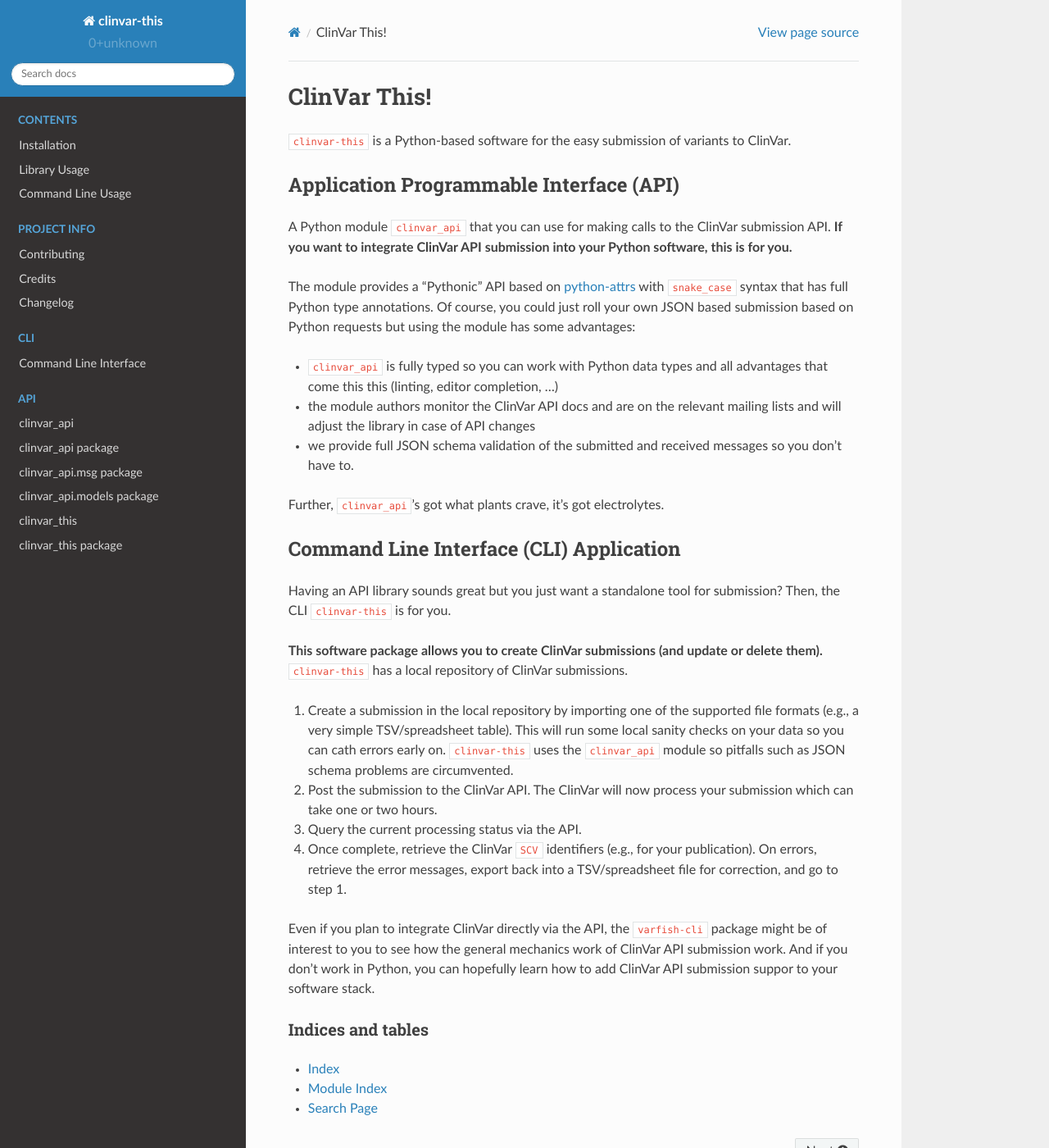
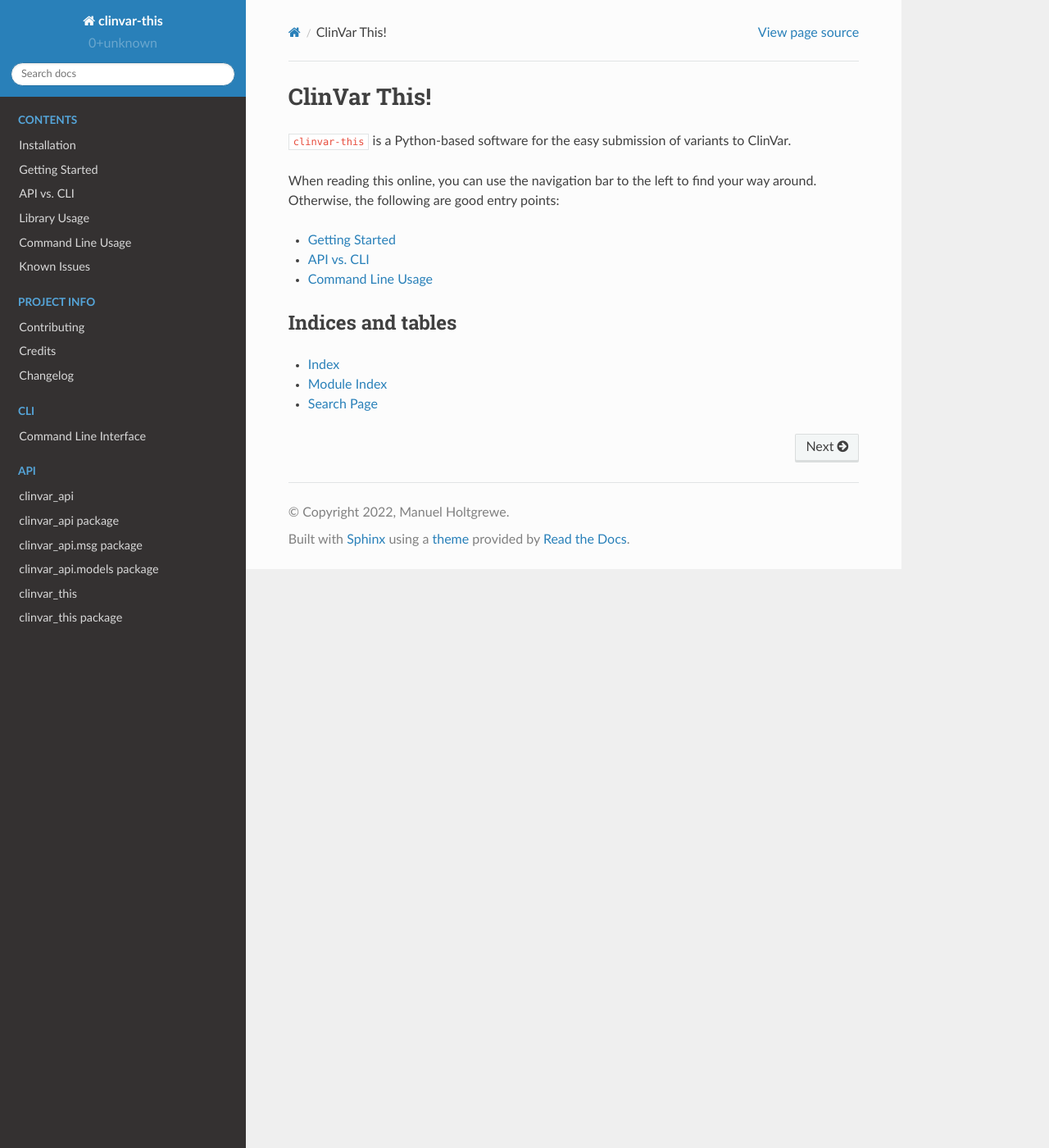
Before and after one commit to varfish-org/clinvar-this, a Sphinx documentation site: the page built from docs/index.rst, in a window 1280 px wide and 1400 px high. Shown: the whole window at 82% size. Built offline with Sphinx 7.4.7 and the Read the Docs theme 2.0.0, drawn with Linux system fonts in a browser that asks for light colours.

```diff
--- a/docs/index.rst
+++ b/docs/index.rst
@@ -4,43 +4,12 @@ ClinVar This!
 
 ``clinvar-this`` is a Python-based software for the easy submission of variants to ClinVar.
 
-----------------------------------------
-Application Programmable Interface (API)
-----------------------------------------
+When reading this online, you can use the navigation bar to the left to find your way around.
+Otherwise, the following are good entry points:
 
-A Python module ``clinvar_api`` that you can use for making calls to the ClinVar submission API.
-**If you want to integrate ClinVar API submission into your Python software, this is for you.**
-
-The module provides a "Pythonic" API based on `python-attrs <https://www.attrs.org/en/stable/>`__ with ``snake_case`` syntax that has full Python type annotations.
-Of course, you could just roll your own JSON based submission based on Python requests but using the module has some advantages:
-
-* ``clinvar_api`` is fully typed so you can work with Python data types and all advantages that come this this (linting, editor completion, ...)
-* the module authors monitor the ClinVar API docs and are on the relevant mailing lists and will adjust the library in case of API changes
-* we provide full JSON schema validation of the submitted and received messages so you don't have to.
-
-Further, ``clinvar_api``'s got what plants crave, it's got electrolytes.
-
-----------------------------------------
-Command Line Interface (CLI) Application
-----------------------------------------
-
-Having an API library sounds great but you just want a standalone tool for submission?
-Then, the CLI ``clinvar-this`` is for you.
-
-**This software package allows you to create ClinVar submissions (and update or delete them).**
-``clinvar-this`` has a local repository of ClinVar submissions.
-
-1. Create a submission in the local repository by importing one of the supported file formats (e.g., a very simple TSV/spreadsheet table).
-   This will run some local sanity checks on your data so you can cath errors early on.
-   ``clinvar-this`` uses the ``clinvar_api`` module so pitfalls such as JSON schema problems are circumvented.
-2. Post the submission to the ClinVar API.
-   The ClinVar will now process your submission which can take one or two hours.
-3. Query the current processing status via the API.
-4. Once complete, retrieve the ClinVar ``SCV`` identifiers (e.g., for your publication).
-   On errors, retrieve the error messages, export back into a TSV/spreadsheet file for correction, and go to step 1.
-
-Even if you plan to integrate ClinVar directly via the API, the ``varfish-cli`` package might be of interest to you to see how the general mechanics work of ClinVar API submission work.
-And if you don't work in Python, you can hopefully learn how to add ClinVar API submission suppor to your software stack.
+- :ref:`getting_started`
+- :ref:`api_vs_cli`
+- :ref:`usage_cli`
 
 .. toctree::
     :hidden:
@@ -48,8 +17,11 @@ And if you don't work in Python, you can hopefully learn how to add ClinVar API
     :caption: Contents
 
     installation
+    getting_started
+    api_vs_cli
     usage_library
     usage_cli
+    known_issues
 
 .. toctree::
     :hidden:
--- a/docs/installation.rst
+++ b/docs/installation.rst
@@ -41,7 +41,7 @@ Or install the package in your current environment:
 
 
 ------------
-From sources
+From Sources
 ------------
 
 The sources for ClinVar This! can be downloaded from the `Github repo <https://github.com/bihealth/clinvar-this>`__.
@@ -50,4 +50,4 @@ Clone the public repository:
 
 .. code-block:: console
 
-    $ git clone git://github.com/bihealth/clinvar-this
+    $ git clone https://github.com/bihealth/clinvar-this.git
--- a/docs/usage_cli.rst
+++ b/docs/usage_cli.rst
@@ -1,4 +1,4 @@
-.. _usage-cli:
+.. _usage_cli:
 
 ==================
 Command Line Usage
```
Also changed, not shown: README.md (+1 -150 lines), docs/api_vs_cli.rst (added, +48 -0 lines), docs/getting_started.rst (added, +167 -0 lines), docs/known_issues.rst (added, +29 -0 lines).
